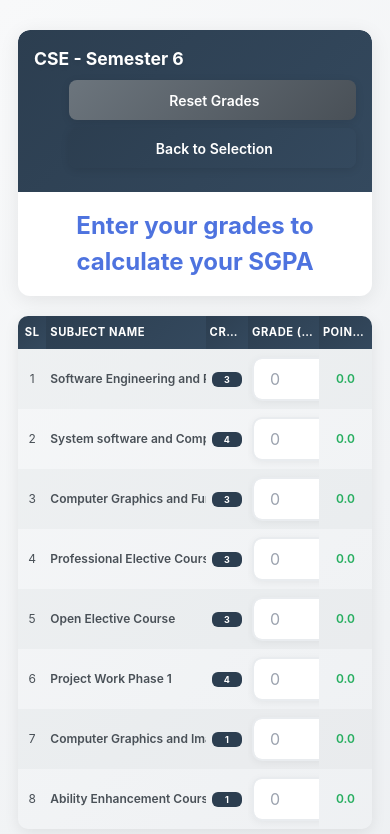
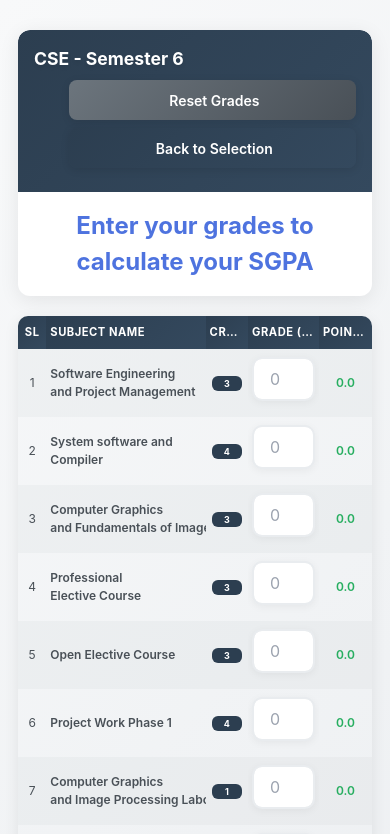
Before and after one commit to Tejas1546/sgpa-calci, a Next.js app: page /calculator in a window 390 px wide. Shown: the top 834 px of the page. Built offline with nearby package versions, Linux system fonts and the light colour scheme.

Commit message:
fixed mobile formating

```diff
--- a/components/SubjectTable.tsx
+++ b/components/SubjectTable.tsx
@@ -32,7 +32,21 @@ const SubjectTable: React.FC<SubjectTableProps> = ({ subjects, grades, onGradeCh
                     {index + 1}
                   </td>
                   <td style={{ textAlign: 'left', verticalAlign: 'middle' }}>
-                    <div className="font-weight-semibold">{subject.name}</div>
+                    <div className="hidden md:block font-weight-semibold" style={{ wordBreak: 'break-word' }}>
+                      {subject.name}
+                    </div>
+                    <div className="block md:hidden font-weight-semibold" style={{ wordBreak: 'break-word' }}>
+                      {(() => {
+                        const maxLen = 20;
+                        if (subject.name.length <= maxLen) return subject.name;
+                        const breakIndex = subject.name.lastIndexOf(' ', maxLen);
+                        if (breakIndex === -1) return subject.name;
+                        return <>
+                          {subject.name.slice(0, breakIndex)}<br />
+                          {subject.name.slice(breakIndex + 1)}
+                        </>;
+                      })()}
+                    </div>
                   </td>
                   <td style={{ textAlign: 'center', verticalAlign: 'middle' }}>
                     <span className="badge badge-primary" style={{ display: 'inline-block', minWidth: '30px' }}>{subject.credits}</span>
@@ -57,8 +71,7 @@ const SubjectTable: React.FC<SubjectTableProps> = ({ subjects, grades, onGradeCh
                           e.target.value = '';
                         }
                       }}
-                      className="form-control form-control-sm"
-                      style={{ width: '80px', margin: '0 auto', display: 'block' }}
+                      className="form-control form-control-sm mx-auto block w-20 md:w-28"
                       placeholder="0"
                     />
                   </td>
--- a/pages/index.tsx
+++ b/pages/index.tsx
@@ -332,7 +332,7 @@ const HomePage: React.FC = () => {
                       <div className="card-header">
                         <div className="card-title">
                           {department} - Semester {semester}
-                          {department === 'ISE' && ` (${subBranch})`}
+                          {department === 'ISE' && semester === '6' && subBranch && ` (${subBranch})`}
                         </div>
                         <div className="card-options">
                           <div className="pull-right">
```
